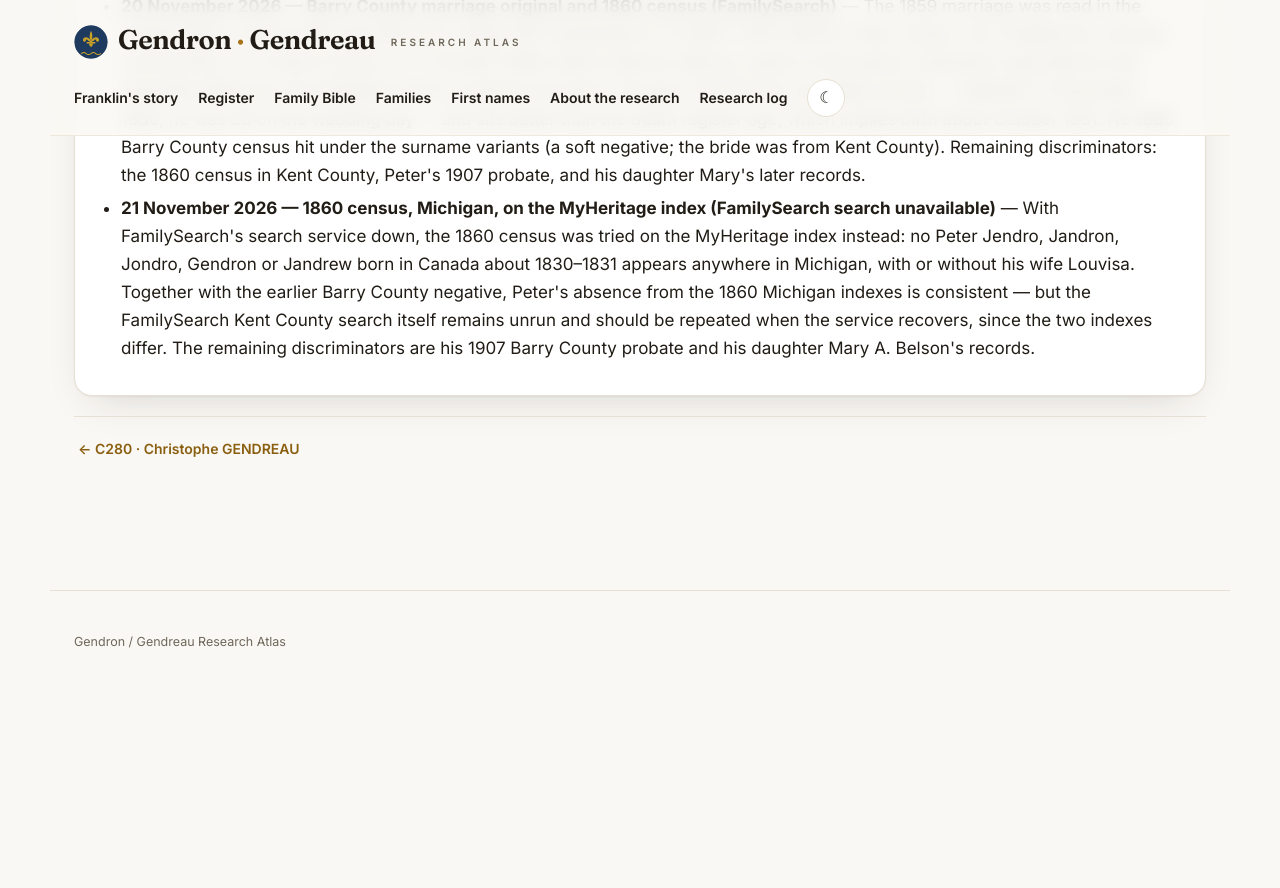
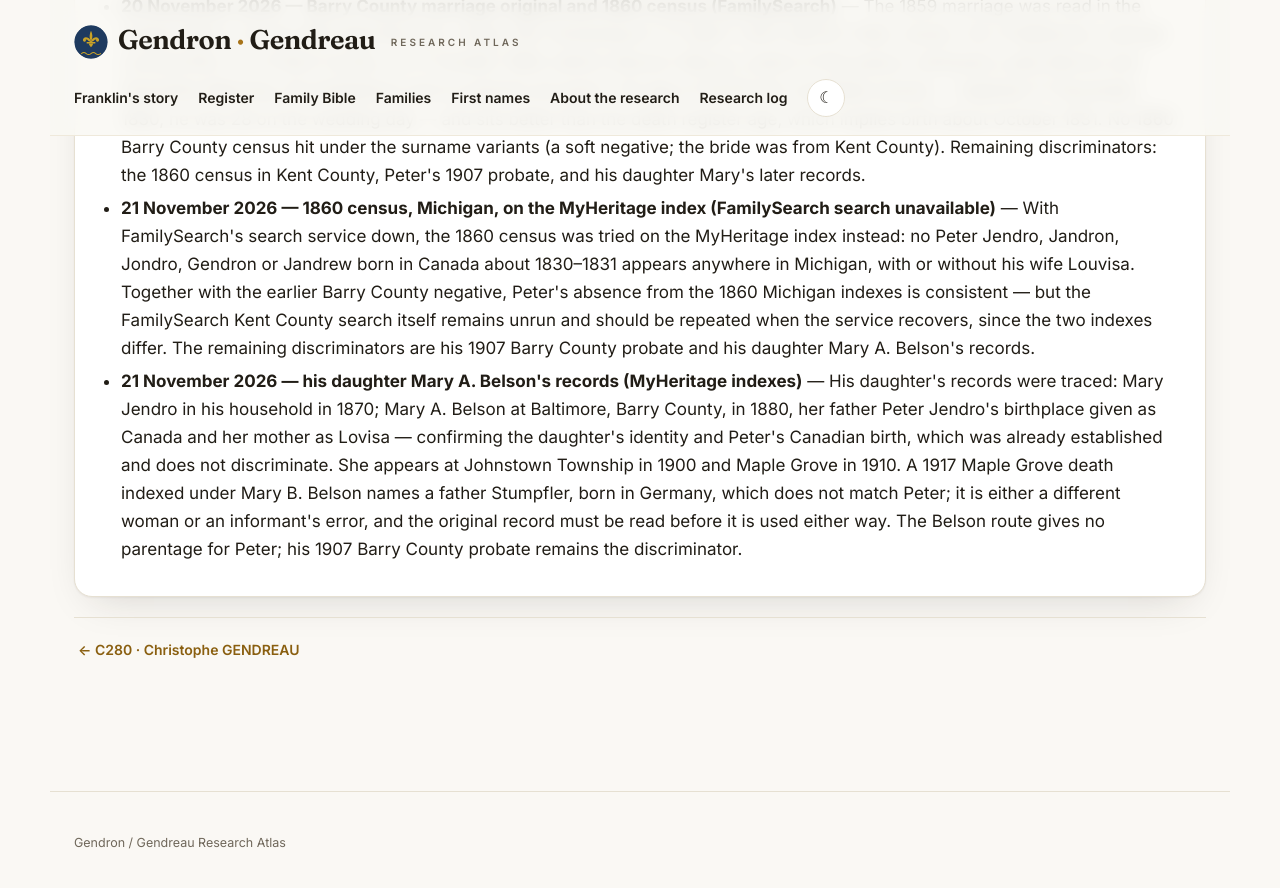
Before and after one commit to vetharmon/gendron-research, a Jekyll site: the page built from _candidates/c281.md, in a window 1280 px wide and 900 px high, scrolled down 3165 px. Shown: the top 888 px of the window. Built offline with Jekyll 4.4.1, drawn with Linux system fonts in a browser that asks for light colours; before the commit the page ends 3864 px from its top, so only the background shows below that.

Commit message:
C281 — daughter Mary A. Belson's records traced; no parentage for Peter

```diff
--- a/_candidates/c281.md
+++ b/_candidates/c281.md
@@ -36,6 +36,8 @@ search_log:
   outcome: 'The 1859 marriage was read in the original (Barry County Marriage Records, image 219; FamilySearch 3:1:3QS7-L9V3-QNTS): Peter Jendro, 28, of Baltimore, married Louvisa Rich, 21, of Kent County, on 17 October 1859, before Alanson Warner, justice of the peace; witnesses Lydia Warner and Samantha Manning. No birthplaces and no parents are given. His age of 28 fits this candidate exactly — baptized 17 December 1830, he was 28 on the wedding day — and sits better than the death register age, which implies birth about October 1831. No 1860 Barry County census hit under the surname variants (a soft negative; the bride was from Kent County). Remaining discriminators: the 1860 census in Kent County, Peter''s 1907 probate, and his daughter Mary''s later records.'
 - resource: 21 November 2026 — 1860 census, Michigan, on the MyHeritage index (FamilySearch search unavailable)
   outcome: 'With FamilySearch''s search service down, the 1860 census was tried on the MyHeritage index instead: no Peter Jendro, Jandron, Jondro, Gendron or Jandrew born in Canada about 1830–1831 appears anywhere in Michigan, with or without his wife Louvisa. Together with the earlier Barry County negative, Peter''s absence from the 1860 Michigan indexes is consistent — but the FamilySearch Kent County search itself remains unrun and should be repeated when the service recovers, since the two indexes differ. The remaining discriminators are his 1907 Barry County probate and his daughter Mary A. Belson''s records.'
+- resource: 21 November 2026 — his daughter Mary A. Belson's records (MyHeritage indexes)
+  outcome: 'His daughter''s records were traced: Mary Jendro in his household in 1870; Mary A. Belson at Baltimore, Barry County, in 1880, her father Peter Jendro''s birthplace given as Canada and her mother as Lovisa — confirming the daughter''s identity and Peter''s Canadian birth, which was already established and does not discriminate. She appears at Johnstown Township in 1900 and Maple Grove in 1910. A 1917 Maple Grove death indexed under Mary B. Belson names a father Stumpfler, born in Germany, which does not match Peter; it is either a different woman or an informant''s error, and the original record must be read before it is used either way. The Belson route gives no parentage for Peter; his 1907 Barry County probate remains the discriminator.'
 permalink: /candidates/c281/
 sources:
 - label: LAFRANCE baptism (act 4345489)
```
